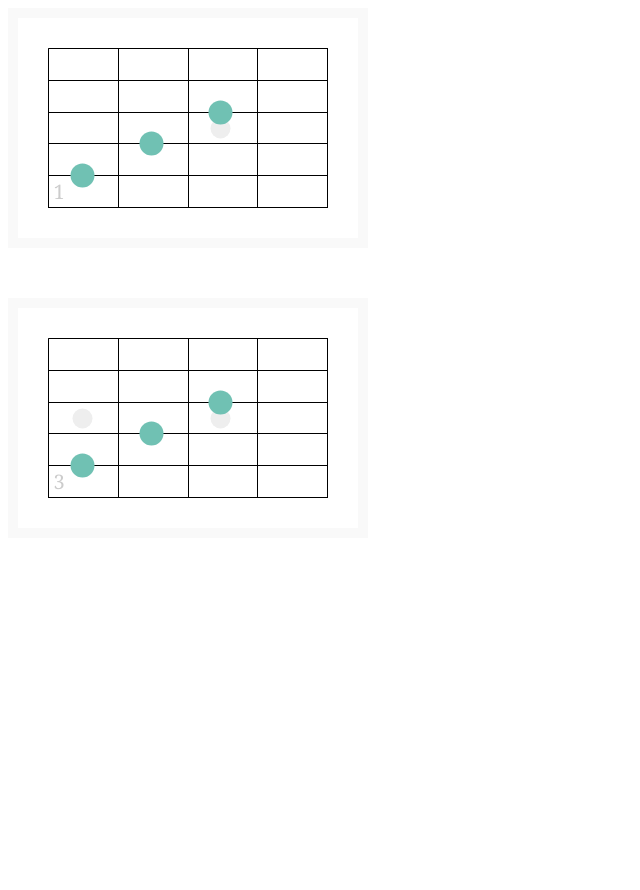
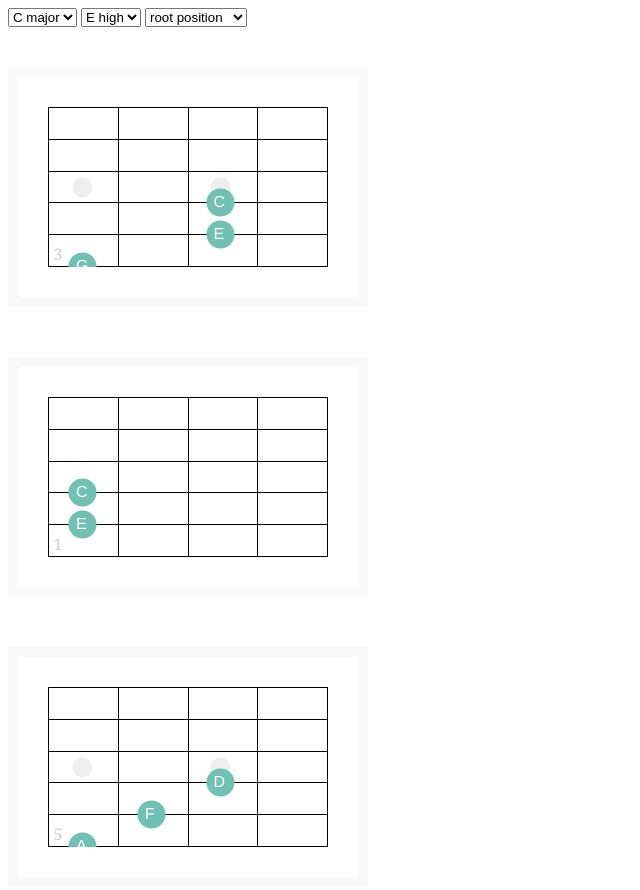
Before and after one commit to makaroni4/triads, a plain HTML site: page index.html in a window 1280 px wide. Shown: the top 890 px of the page, without its empty margins (0-640 px from the left). Before the commit the page ends 800 px from the top, so only its background shows below. Drawn offline with Linux system fonts and the light colour scheme.

Commit message:
Calculate triads for given scale and lowest note

```diff
--- a/app/css/triad-frets.css
+++ b/app/css/triad-frets.css
@@ -1,3 +1,7 @@
+.triads-explorer__triads {
+  margin-top: 40px;
+}
+
 .triad-canvas {
   display: none;
   width: 280px;
--- a/app/js/app.js
+++ b/app/js/app.js
@@ -1,30 +1,102 @@
-var triadsContainer = document.getElementsByClassName("triads")[0];
-showTriad(triadsContainer, [
-  {
-    fret: 0,
-    string: 1
-  },
-  {
-    fret: 1,
-    string: 2
-  },
-  {
-    fret: 2,
-    string: 3
+(function() {
+  var GUITAR_OPEN_STRING_NOTES = ["E", "B", "G", "D", "A", "E"];
+  var NOTES_PROGRESSION = ["E", "F", "F#", "G", "G#", "A", "A#", "B", "C", "C#", "D", "D#"];
+  var SCALE_NOTES = {
+    "c-major": ["C", "D", "E", "F", "G", "A", "B"],
+    "f-major": ["F", "G", "A", "Bb", "C", "D", "E"]
+  };
+  var MAX_FRET = 14;
+  var MAX_FRET_DISTANCE = 3;
+
+  var triadsContainer = document.getElementsByClassName("triads")[0],
+      scaleSelect = document.getElementsByClassName("scale-select")[0],
+      lowStringSelect = document.getElementsByClassName("low-string-select")[0],
+      triadTypeSelect = document.getElementsByClassName("triad-type-select")[0];
+
+  var stringNotes = function(string, scale) {
+    var openStringNote = GUITAR_OPEN_STRING_NOTES[string],
+        nextNoteIndex = (NOTES_PROGRESSION.indexOf(openStringNote) + 1) % NOTES_PROGRESSION.length;
+
+    return [openStringNote]
+             .concat(NOTES_PROGRESSION.slice(nextNoteIndex))
+             .concat(NOTES_PROGRESSION.slice(0, nextNoteIndex))
+             .concat(NOTES_PROGRESSION.slice(nextNoteIndex));
+  };
+
+  var generateTriadsForScale = function() {
+    var scale = scaleSelect.options[scaleSelect.selectedIndex].value,
+        lowString = parseInt(lowStringSelect.options[lowStringSelect.selectedIndex].value, 10),
+        triadType = triadTypeSelect.options[triadTypeSelect.selectedIndex].value;
+
+    var notes = SCALE_NOTES[scale];
+    var triads = notes.map(function(note, i) {
+      var secondIndex = (i + 2) % 7,
+          thirdIndex = (i + 4) % 7;
+
+      // derive notes order from triadType
+      return [note, notes[secondIndex], notes[thirdIndex]].reverse();
+    });
+
+    var triadsOnFret = []
+
+    triads.forEach(function(triad, i) {
+      var firstNote = triad[0],
+          firstString = lowString,
+          firstNoteFrets = stringNotes(firstString, scale).reduce(function(noteFrets, stringNote, fret) {
+            if(stringNote === firstNote && fret << MAX_FRET) {
+              noteFrets.push(fret)
+            }
+
+            return noteFrets;
+          }, []);
+
+      firstNoteFrets.forEach(function(noteFret) {
+        var triadNotes = [{
+          fret: noteFret - 1,
+          string: firstString,
+          note: firstNote
+        }];
+
+        var prevFret = noteFret;
+
+        triad.slice(1).forEach(function(nextTriadNote, k) {
+          var currentString = firstString + 1 + k,
+              fretIndex = stringNotes(currentString, scale).findIndex(function(stringNote, l) {
+                return stringNote === nextTriadNote && Math.abs(l - prevFret) < MAX_FRET_DISTANCE;
+              });
+
+          triadNotes.push({
+            fret: fretIndex - 1,
+            string: currentString,
+            note: nextTriadNote
+          });
+
+          prevFret = fretIndex;
+        });
+
+        triadsOnFret.push(triadNotes);
+      });
+    });
+
+    console.log(triadsOnFret)
+
+    triadsContainer.innerHTML = "";
+    triadsOnFret.forEach(function(triad, i) {
+      showTriads(triadsContainer, triad);
+    });
   }
-]);
 
-showTriad(triadsContainer, [
-  {
-    fret: 2,
-    string: 1
-  },
-  {
-    fret: 3,
-    string: 2
-  },
-  {
-    fret: 4,
-    string: 3
-  }
-]);
+  scaleSelect.onchange = function() {
+    generateTriadsForScale();
+  };
+
+  lowStringSelect.onchange = function() {
+    generateTriadsForScale();
+  };
+
+  triadTypeSelect.onchange = function() {
+    generateTriadsForScale();
+  };
+
+  generateTriadsForScale();
+})();
--- a/app/js/frets.js
+++ b/app/js/triad.js
@@ -1,4 +1,4 @@
-var showTriad = function(container, notes) {
+var showTriads = function(container, notes) {
   function drawCircle(x, y, radius, color) {
     x = Math.round(x);
     y = Math.round(y);
@@ -49,7 +49,7 @@ var showTriad = function(container, notes) {
       fretBoardWidth = fretWidth * NUMBER_OF_FRETS + VERTICAL_BORDER_WIDTH * (NUMBER_OF_FRETS + 1),
       fretBoardHeight = stringDistance * (NUMBER_OF_STRINGS - 1) + HORIZONTAL_BORDER_HEIGHT * NUMBER_OF_STRINGS,
       fretCircleRadius = stringDistance * 0.32,
-      triadCircleRadius = stringDistance * 0.4;
+      triadCircleRadius = stringDistance * 0.45;
 
   // draw neck
   drawLine(0, fretBoardHeight, fretBoardWidth, fretBoardHeight);
@@ -86,18 +86,30 @@ var showTriad = function(container, notes) {
   }
 
   // show number of min fret
-  ctx.font = "20px Georgia";
   ctx.fillStyle = "#CCC";
-  ctx.fillText(minFret + 1, 5, canvas.height - 10);
+  ctx.font = "16px Georgia";
+  ctx.fillText(Math.abs(minFret + 1), 5, canvas.height - 8);
 
   // show notes
   notes.forEach(function(note, i) {
+    if(note.fret === 0) {
+      return
+    }
+
+    var x = (note.fret - minFret + 0.5) * fretWidth,
+        y = fretBoardHeight - note.string * stringDistance - HORIZONTAL_BORDER_HEIGHT * (note.string + 1);
+
     drawCircle(
-      (note.fret - minFret + 0.5) * fretWidth,
-      fretBoardHeight - note.string * stringDistance - HORIZONTAL_BORDER_HEIGHT * (note.string + 1),
+      x,
+      y,
       triadCircleRadius,
       "#70C1B3"
     );
+
+    // draw note name
+    ctx.fillStyle = "#FFF";
+    ctx.font = "16px Helvetica";
+    ctx.fillText(note.note, x - triadCircleRadius / 2, y + 4);
   });
 
   canvas.classList.add("triad-canvas--active");
--- a/index.html
+++ b/index.html
@@ -5,10 +5,36 @@
   <link rel="stylesheet" href="app/css/triad-frets.css">
 </head>
 <body>
-  <div class="triads">
+  <div class="triads-explorer">
+    <header class="triads-explorer__header header">
+      <div class="header__menu header-menu">
+        <select name="scale" class="header-menu__scale-select scale-select">
+          <option value="c-major">C major</option>
+          <option value="f-major">F major</option>
+        </select>
+
+        <select name="low-string" class="header-menu__low-string-select low-string-select">
+          <option value="0">E high</option>
+          <option value="1">B</option>
+          <option value="2">G</option>
+          <option value="3">D</option>
+          <option value="4">A</option>
+          <option value="5">E low</option>
+        </select>
+
+        <select name="triad-type" class="header-menu__triad-type-select triad-type-select">
+          <option value="root-position">root position</option>
+          <option value="1st-inversion">1st inversion</option>
+          <option value="2nd-inversion">2nd inversion</option>
+        </select>
+      </div>
+    </header>
+
+    <div class="triads-explorer__triads triads">
+    </div>
   </div>
 
-  <script type="text/javascript" src="app/js/frets.js"></script>
+  <script type="text/javascript" src="app/js/triad.js"></script>
   <script type="text/javascript" src="app/js/app.js"></script>
 </body>
 </html>
```
